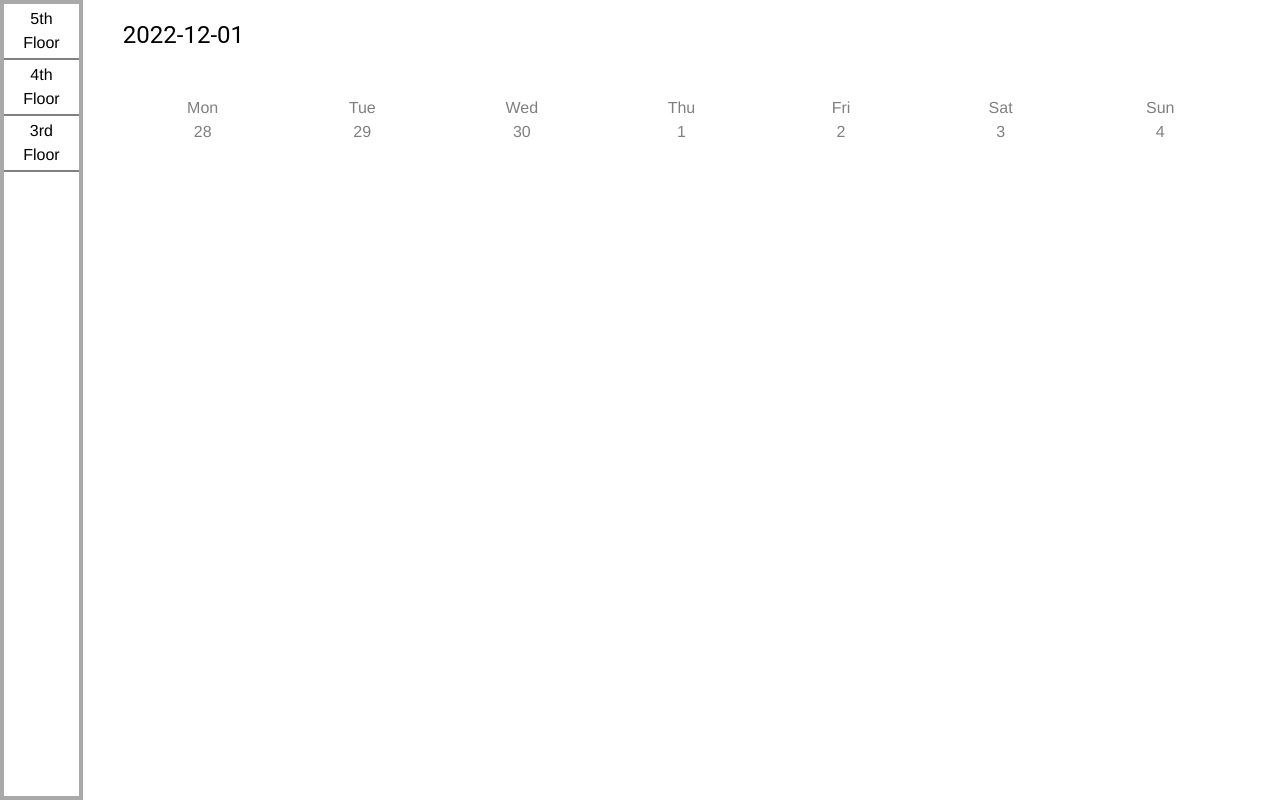
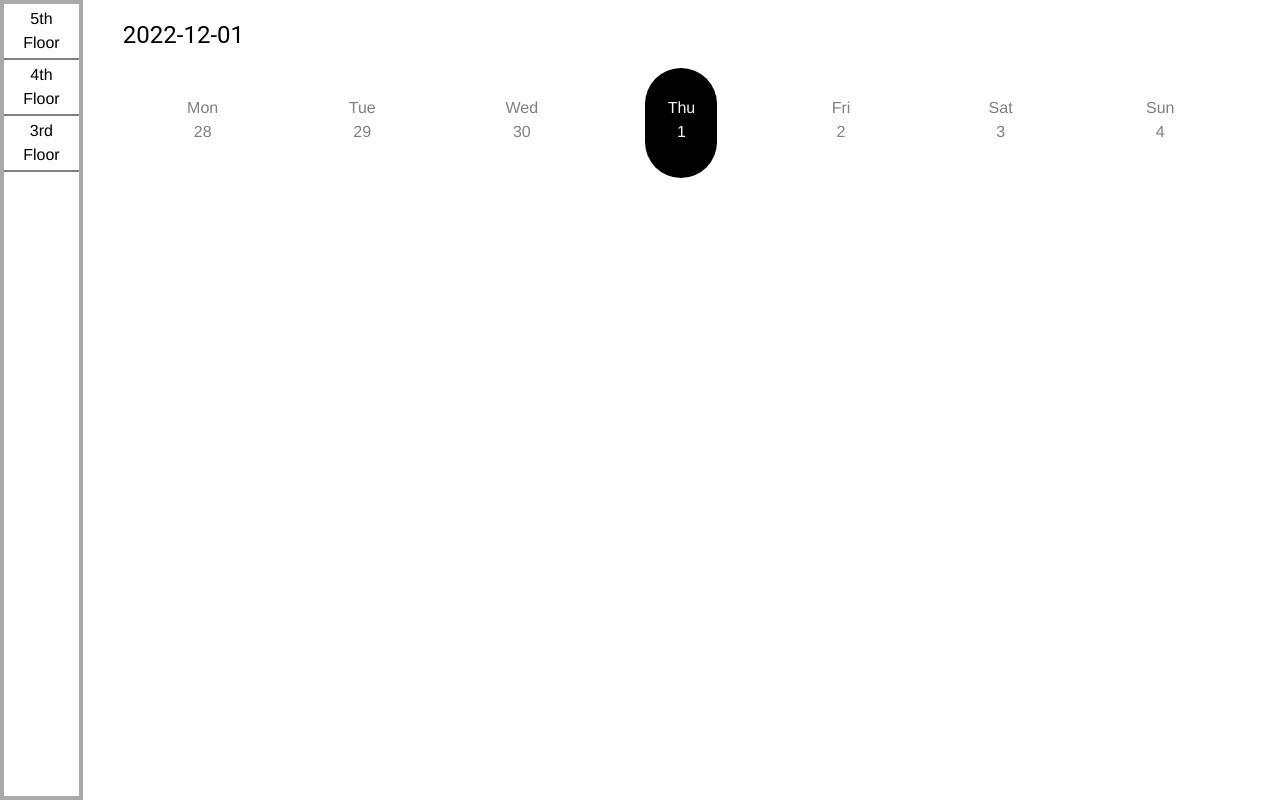
Before and after one commit to JooYoo/notMyDesk, a Vue app: page / in a window 1280 px wide. Built offline with nearby package versions, Linux system fonts and the light colour scheme.

Commit message:
fix: date-picker default state

```diff
--- a/src/components/WeeklyDatePickerItem.vue
+++ b/src/components/WeeklyDatePickerItem.vue
@@ -15,12 +15,20 @@ export default {
   },
   watch: {
     selectedDay(newVal, oldVal) {
-      if (this.weekDate.fullDate === newVal.fullDate) {
+      this.setState(newVal);
+    },
+  },
+  methods: {
+    setState(prop) {
+      if (this.weekDate.fullDate === prop.fullDate) {
         this.state = "picker-item-container--selected";
       } else {
         this.state = "picker-item-container--unselected";
       }
     },
+  },
+  mounted() {
+    this.setState(this.selectedDay);
   },
 };
 </script>
```
